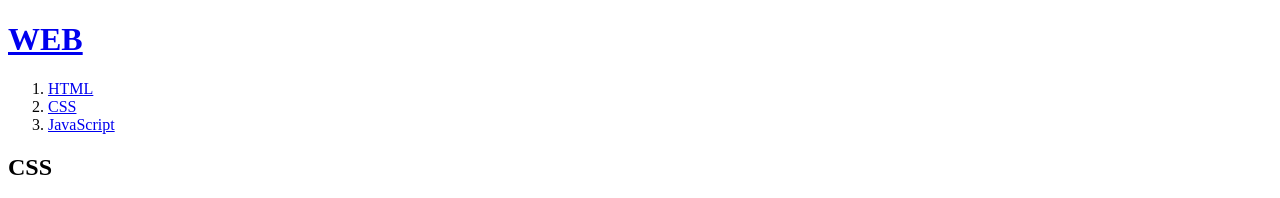
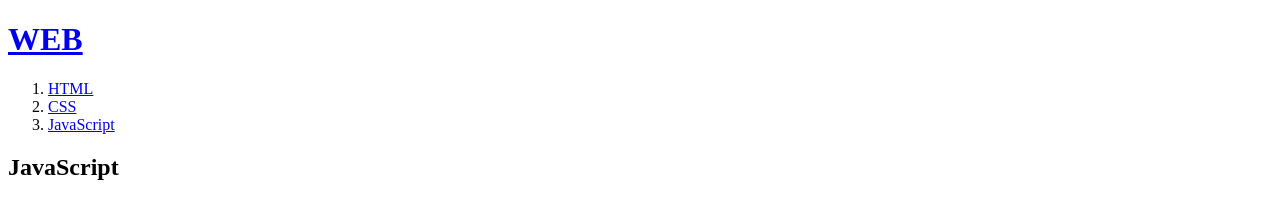
Before and after one commit to ChaeJin-Kim/webStudy, a plain HTML site: page 3.html in a window 1280 px wide. Shown: the top 198 px of the page. Drawn offline with Linux system fonts and the light colour scheme.

Commit message:
Add files via upload

```diff
--- a/3.html
+++ b/3.html
@@ -16,7 +16,7 @@
             </ol>
         </p>
 
-        <h2>CSS</h2>
+        <h2>JavaScript</h2>
         <p>
             JavaScript (/ˈdʒɑːvəˌskrɪpt/[6]), often abbreviated as JS, is a high-level, dynamic, weakly typed, prototype-based, multi-paradigm, and interpreted programming language. Alongside HTML and CSS, JavaScript is one of the three core technologies of World Wide Web content production. It is used to make webpages interactive and provide online programs, including video games. The majority of websites employ it, and all modern web browsers support it without the need for plug-ins by means of a built-in JavaScript engine. Each of the many JavaScript engines represent a different implementation of JavaScript, all based on the ECMAScript specification, with some engines not supporting the spec fully, and with many engines supporting additional features beyond ECMA.
         </p>
```
